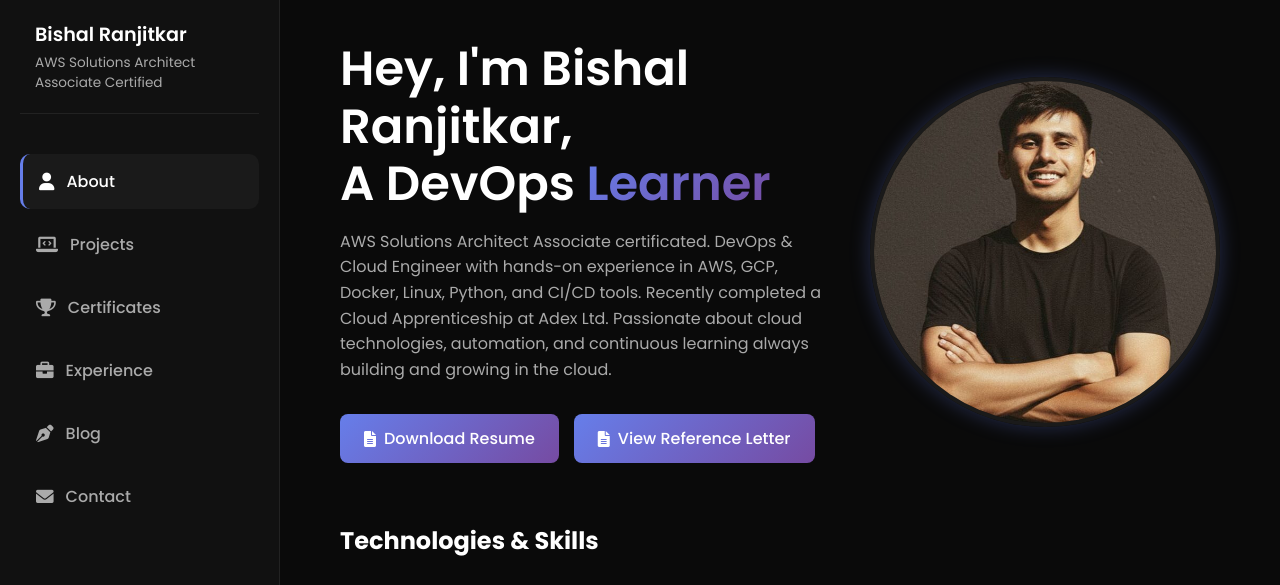
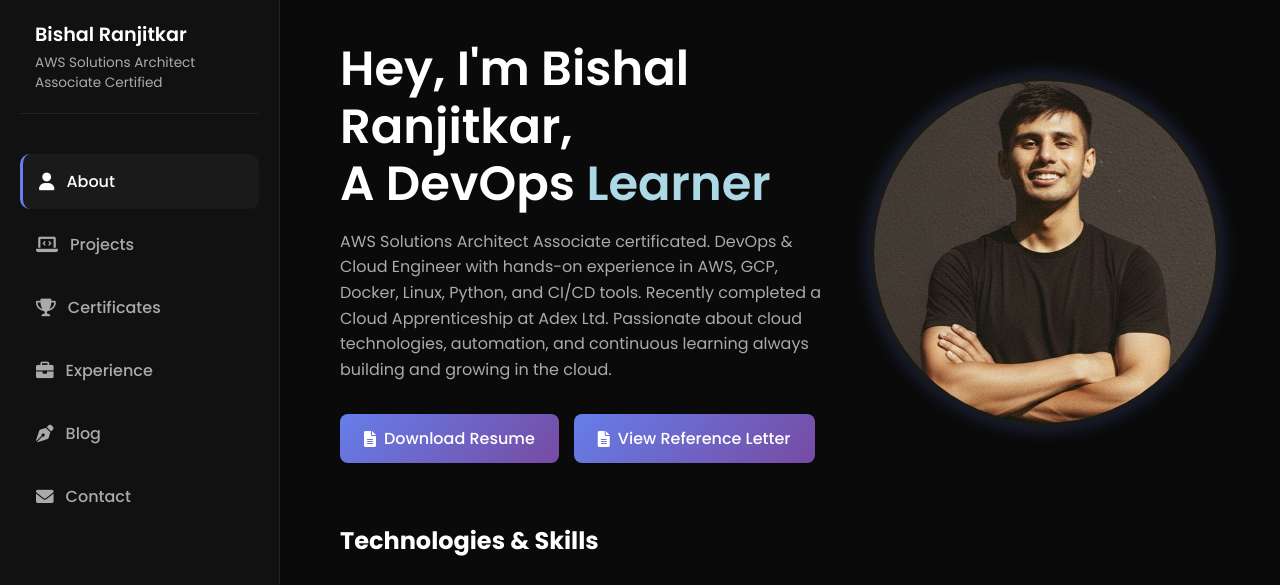
Before and after one commit to bishalranjit0606/bishalranjit0606.github.io, a plain HTML site: page index.html in a window 1280 px wide. Shown: the top 585 px of the page. Drawn offline with Linux system fonts and the light colour scheme.

Commit message:
Change highlight color for 'Learner' text

```diff
--- a/index.html
+++ b/index.html
@@ -1091,7 +1091,7 @@ body {
               <h1>
                 Hey, I'm Bishal Ranjitkar,<br />
                 A DevOps
-                <span class="highlight">Learner</span>
+                <span style="color: lightblue;">Learner</span>
               </h1>
               <p>
                AWS Solutions Architect Associate certificated. DevOps & Cloud Engineer with hands-on experience in AWS, GCP, Docker, Linux, Python, and CI/CD tools. Recently completed a Cloud Apprenticeship at Adex Ltd. Passionate about cloud technologies, automation, and continuous learning always building and growing in the cloud.
```
